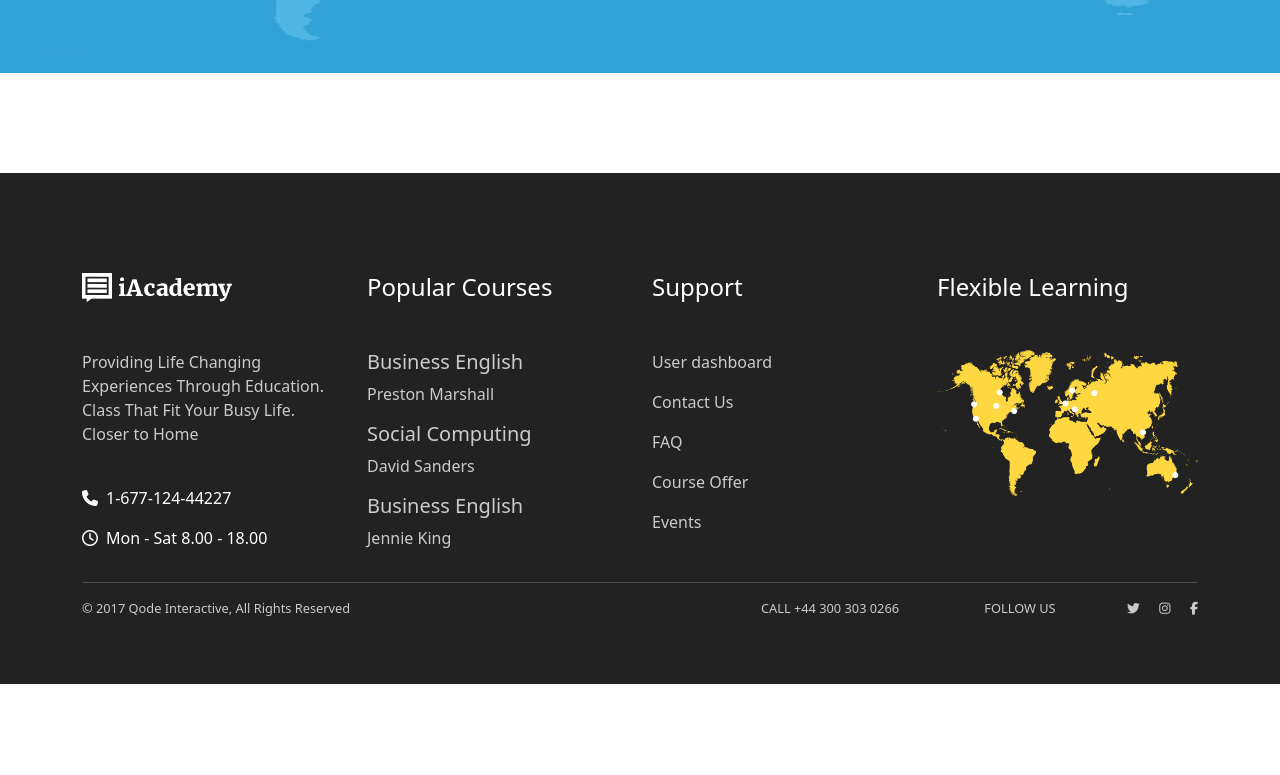
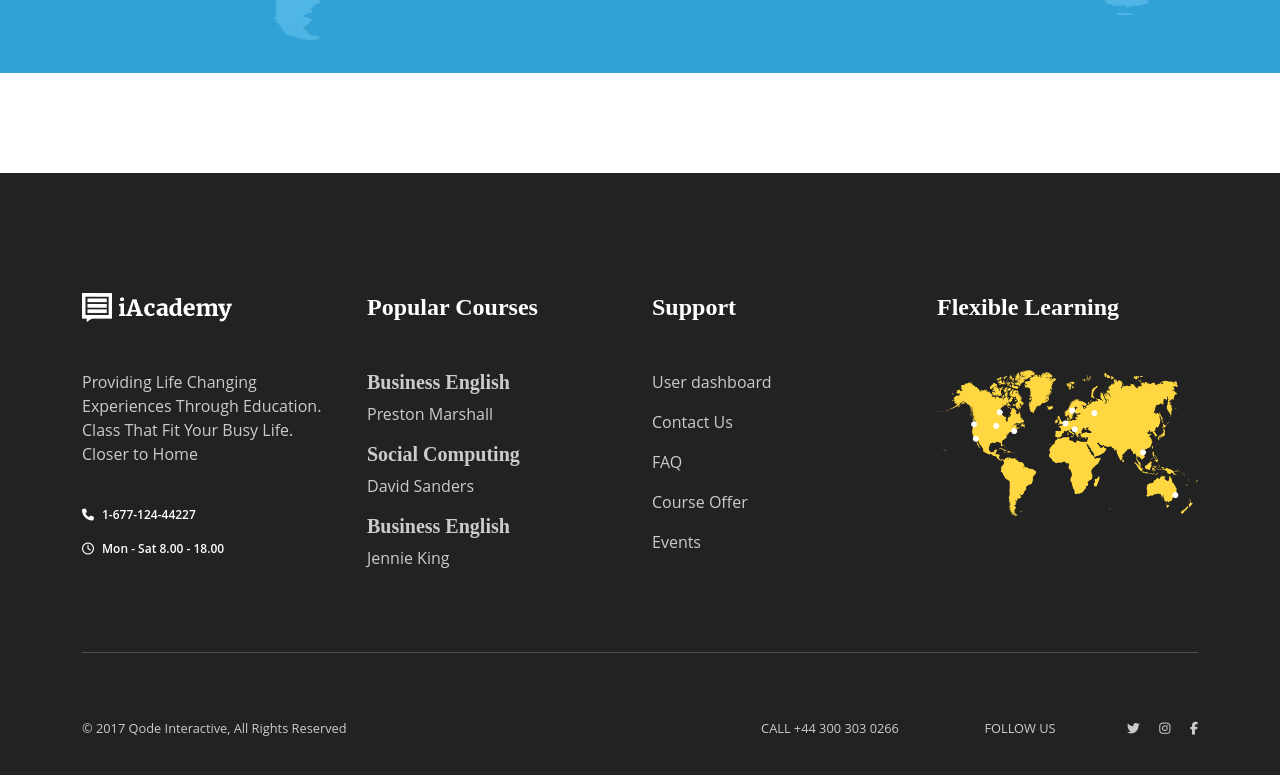
Before and after one commit to WalterCorsini/proj-html-vuejs, a Vue app: page / in a window 1280 px wide. Shown: the part 2071-2846 px from the top of the page. Before the commit the page ends 2755 px from the top, so only its background shows below. Built offline with nearby package versions, Linux system fonts and the light colour scheme.

Commit message:
add: font-family

```diff
--- a/src/components/AppFooter.vue
+++ b/src/components/AppFooter.vue
@@ -44,7 +44,7 @@ export default {
                 <p class="pb-4">Providing Life Changing Experiences Through Education. Class That Fit Your Busy Life. Closer to Home</p>
 
                 <!-- contatti e orari -->
-                <div class="text-white">
+                <div class="text-white ms_num_time">
                     <ul>
                         <li class="mb-3">
                             <i class="fa-solid fa-phone"></i>
@@ -103,7 +103,11 @@ export default {
 footer {
     background-color: rgb(34 34 34);
     color: #cbcbcb;
-    padding: 100px 0 50px;
+    padding-top: 70px;
+
+    .row {
+        padding: 50px 0;
+    }
 
     .ms_blue-hover:hover,
     li:hover > i {
@@ -134,6 +138,16 @@ footer {
     img.ms_logo {
         width: 150px;
     }
+
+    h4, h5 {
+        font-family: Merriweather,serif;
+        font-weight: 700;
+    }
+
+    .ms_num_time {
+        font-weight: 600;
+        font-size: 12px;
+    }
 }
 
 </style>
--- a/src/style/general.scss
+++ b/src/style/general.scss
@@ -7,6 +7,10 @@
     box-sizing: border-box;
 }
 
+body {
+    font-family: "Open Sans", sans-serif;
+}
+
 img{
     max-width: 100%;
 }
```
